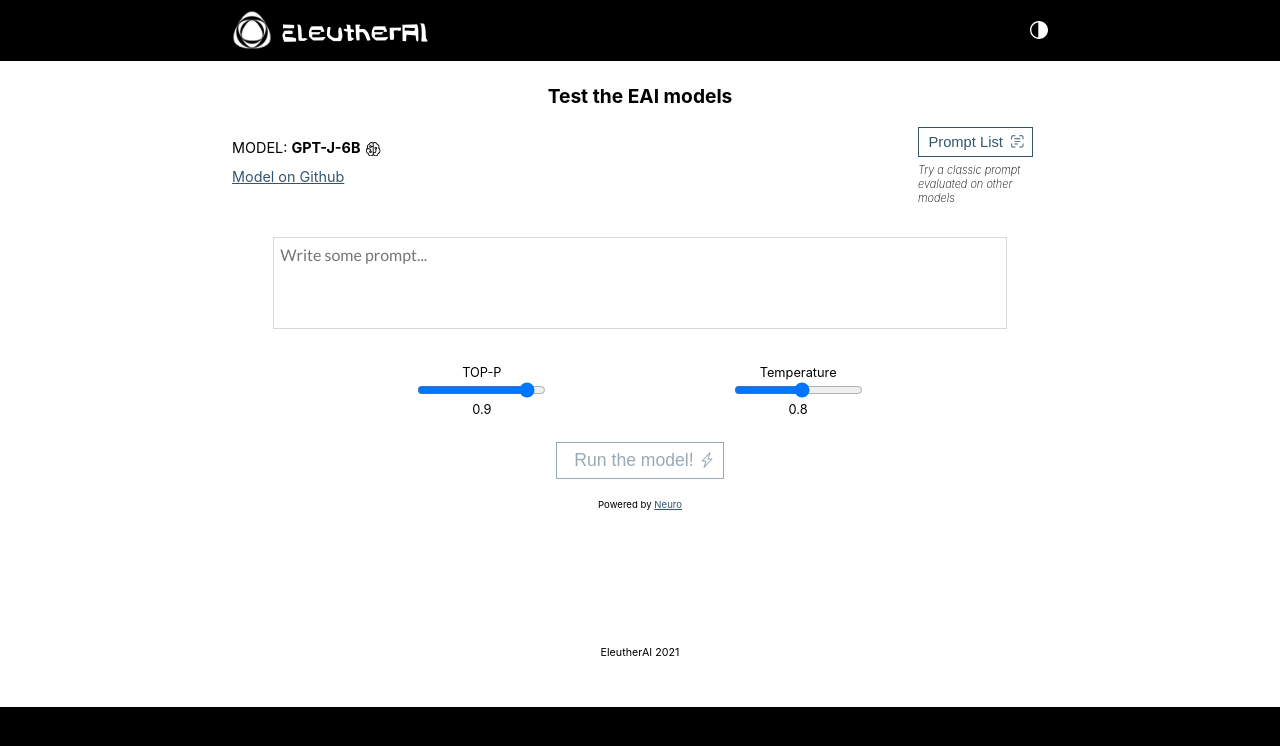
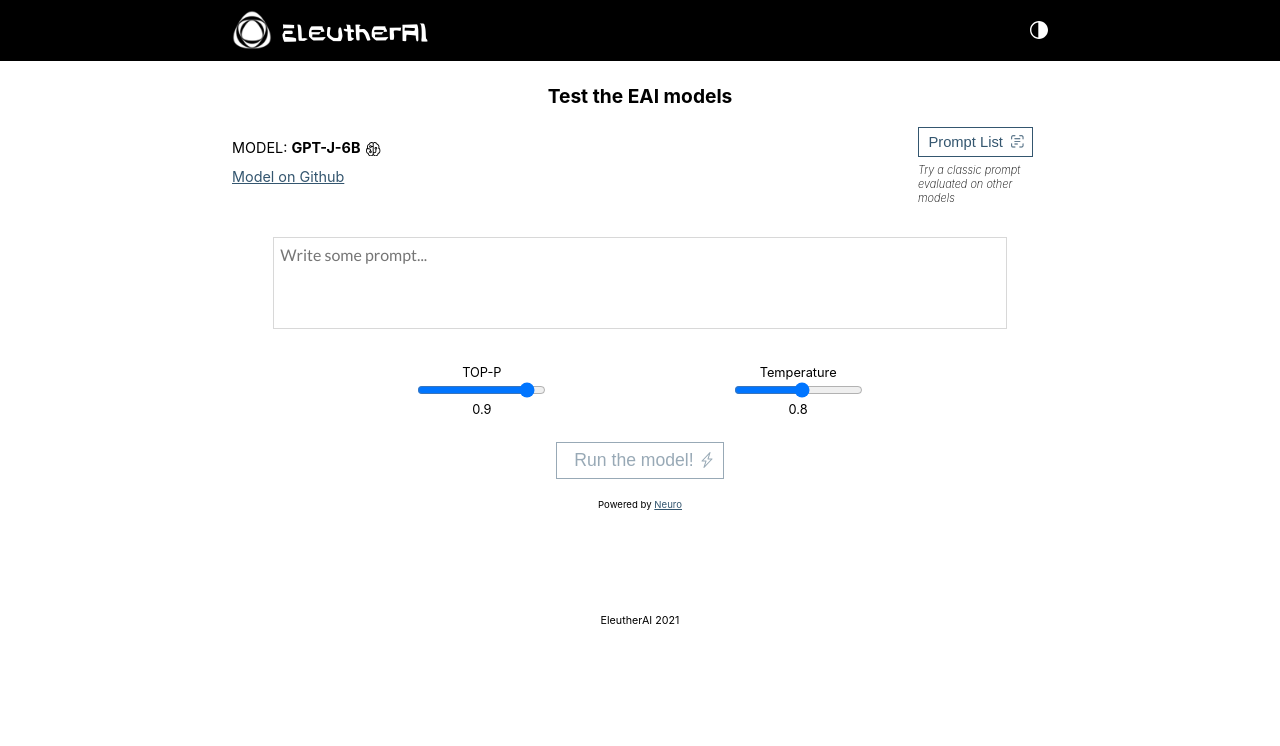
Before and after one commit to EleutherAI/text-generation-testing-ui, a React (Create React App) app: page / in a window 1280 px wide. Shown: the top 746 px of the page. Built offline with nearby package versions, Linux system fonts and the light colour scheme.

Commit message:
fix background extra

```diff
--- a/src/App.js
+++ b/src/App.js
@@ -104,6 +104,7 @@
 
   return (
     <div className={darkmode ? "App dark" : "App"}>
+      <div className="background-container">
         <Header toggleDarkMode={setDarkmode} isDarkMode={darkmode} />
         <div className="main">
           {showPromptList && (
@@ -153,6 +154,7 @@
         </div>
         <Footer />
       </div>
+    </div>
   )
 }
 
--- a/src/App.scss
+++ b/src/App.scss
@@ -5,19 +5,23 @@
   color: $black;
 }
 
-#root {
-  height: 100%;
-  background-color: $black;
-}
-
 .App {
   background-color: $white;
   color: $black;
+  height: 100%;
 }
 
 .App.dark {
   background-color: $dark-theme-bg;
   color: $dark-theme-text;
+}
+
+.background-container {
+  background-color: $white;
+}
+
+.dark .background-container {
+  background-color: $dark-theme-bg;
 }
 
 .content-wrapper {
@@ -33,6 +37,7 @@
 
 .main {
   padding-top: 0em;
+  padding-bottom: 1em;
 }
 
 h2.page-title {
--- a/src/index.scss
+++ b/src/index.scss
@@ -57,3 +57,7 @@
 body {
   height: 100%;
 }
+
+body > div {
+  height: 100%;
+}
--- a/src/styles/footer.scss
+++ b/src/styles/footer.scss
@@ -1,8 +1,8 @@
 @import "../styles/colors.scss";
 
 footer {
-  margin-top: 4em;
-  padding: 3em 0;
+  margin-top: 2em;
+  padding: 2em 0;
 }
 
 .footer-content {
```
Lines whose indentation alone changed are shown as unchanged.
